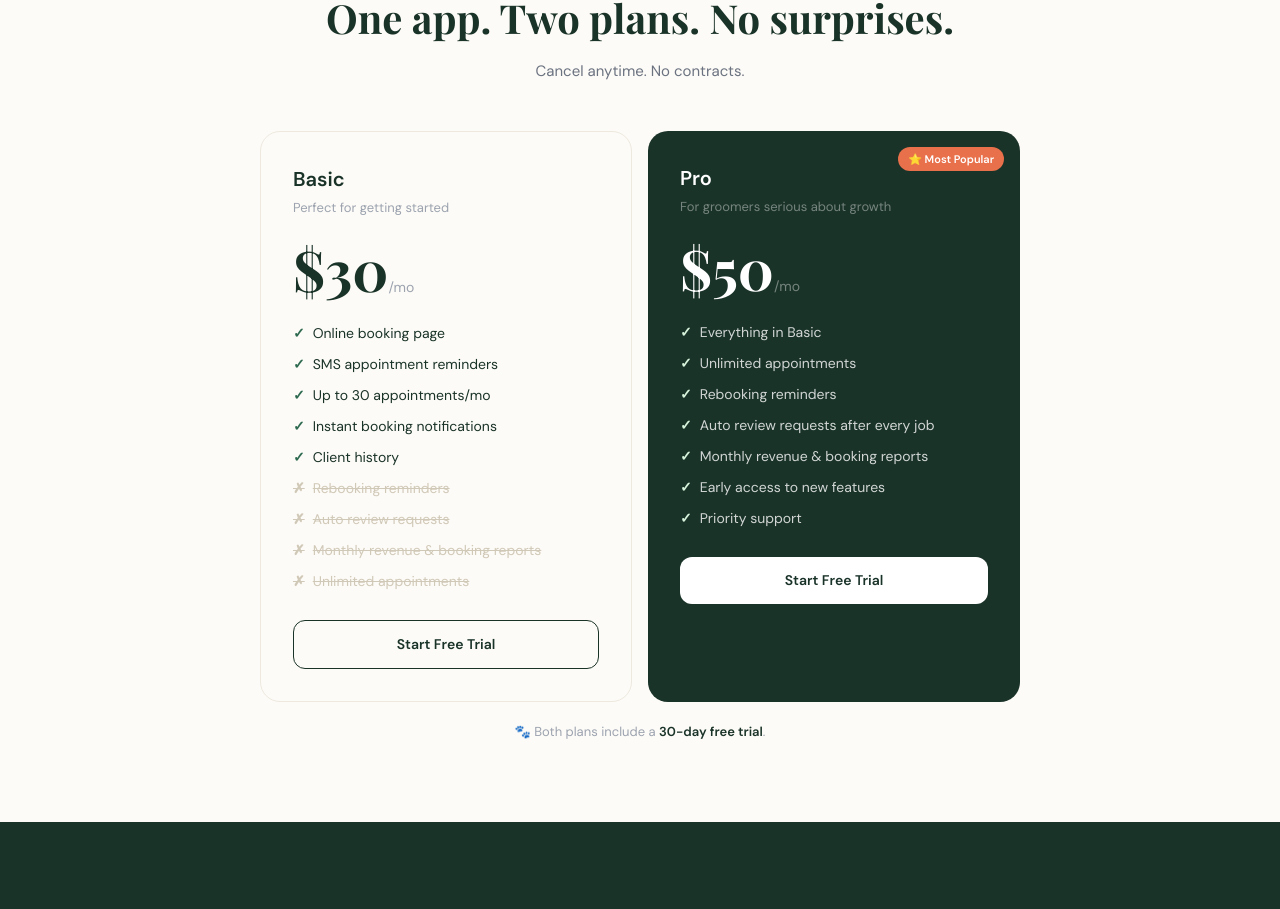
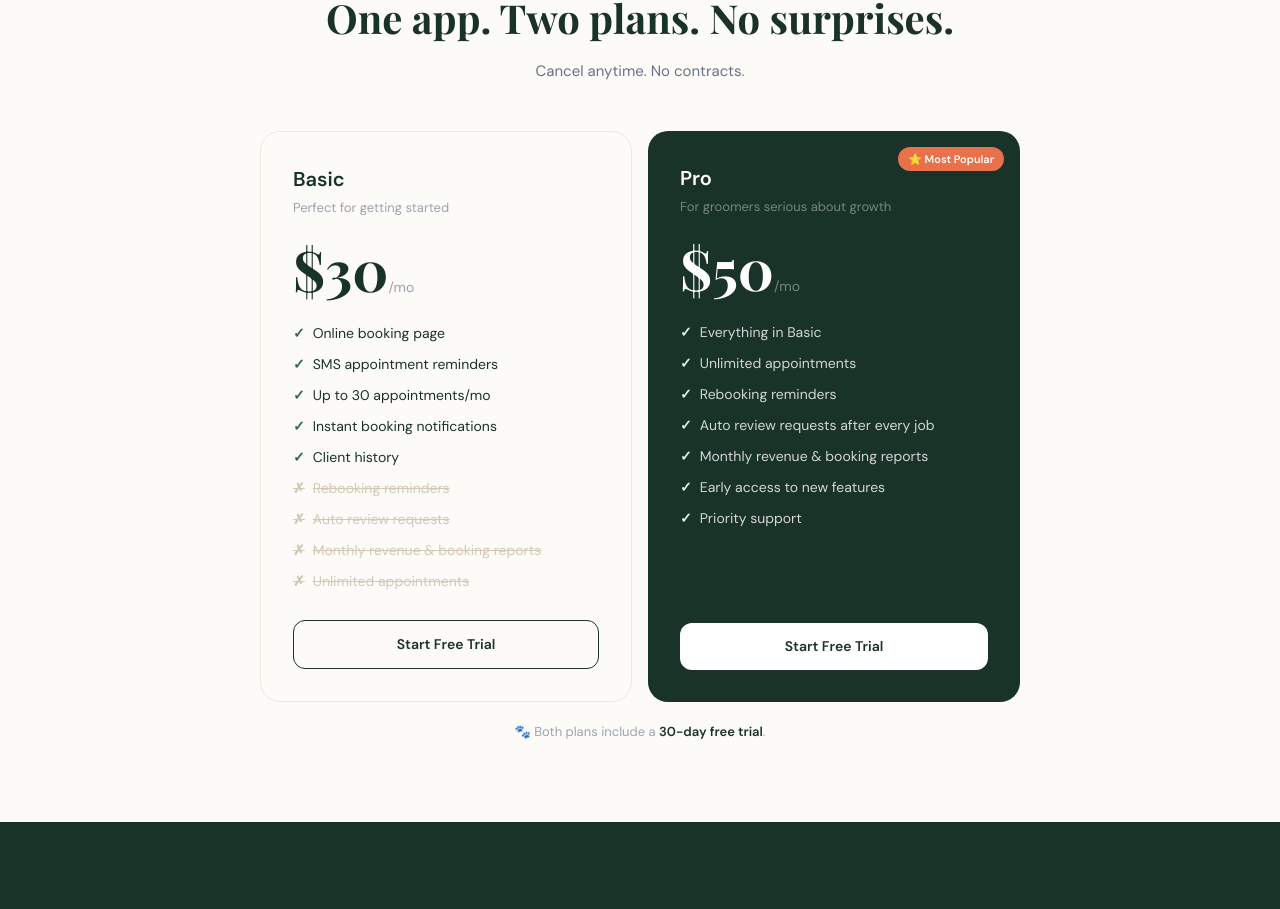
Before and after one commit to Kamdrin1/PawBooking, a Next.js app: page / in a window 1280 px wide. Shown: the part 3632-4541 px from the top of the page. Built offline with nearby package versions, Linux system fonts and the light colour scheme; a web font is replaced by a local one.

Commit message:
fix: align pricing CTA buttons to bottom of both cards

```diff
--- a/src/app/page.tsx
+++ b/src/app/page.tsx
@@ -248,21 +248,21 @@ export default function Home() {
               <h2 className="playfair" style={{ fontSize: 'clamp(28px, 5vw, 40px)', fontWeight: 700, color: '#1A3329', marginBottom: '12px' }}>
                 One app. Two plans. No surprises.
               </h2>
-              {/* ✅ Removed "Starts at less than $1 a day." and "No credit card required to start." */}
               <p style={{ color: '#6B7280', fontSize: '15px' }}>Cancel anytime. No contracts.</p>
             </div>
-            <div style={{ display: 'grid', gridTemplateColumns: '1fr 1fr', gap: '16px' }}>
+
+            {/* ─── Cards — both flex column so buttons pin to bottom ─── */}
+            <div style={{ display: 'grid', gridTemplateColumns: '1fr 1fr', gap: '16px', alignItems: 'stretch' }}>
 
               {/* Basic */}
-              <div className="card" style={{ padding: '32px' }}>
+              <div className="card" style={{ padding: '32px', display: 'flex', flexDirection: 'column' }}>
                 <h3 style={{ fontWeight: 700, color: '#1A3329', fontSize: '20px', marginBottom: '4px' }}>Basic</h3>
                 <p style={{ color: '#9CA3AF', fontSize: '13px', marginBottom: '24px' }}>Perfect for getting started</p>
                 <div style={{ marginBottom: '24px' }}>
-                  {/* ✅ Updated from $29 to $30 */}
                   <span className="playfair price-large">$30</span>
                   <span style={{ color: '#9CA3AF', fontSize: '14px' }}>/mo</span>
                 </div>
-                <div style={{ display: 'flex', flexDirection: 'column', gap: '10px', marginBottom: '28px' }}>
+                <div style={{ display: 'flex', flexDirection: 'column', gap: '10px', marginBottom: '28px', flex: 1 }}>
                   {[
                     { text: 'Online booking page', included: true },
                     { text: 'SMS appointment reminders', included: true },
@@ -280,25 +280,24 @@ export default function Home() {
                     </div>
                   ))}
                 </div>
+                {/* Button pinned to bottom */}
                 <Link href="/signup?plan=basic" style={{ display: 'block', textAlign: 'center', padding: '13px', borderRadius: '12px', fontWeight: 600, fontSize: '14px', border: '1.5px solid #1A3329', color: '#1A3329', textDecoration: 'none', transition: 'all 0.15s' }}>
                   Start Free Trial
                 </Link>
               </div>
 
               {/* Pro */}
-              <div className="pro-card" style={{ padding: '32px', position: 'relative', overflow: 'hidden' }}>
-                {/* ✅ Most Popular badge */}
+              <div className="pro-card" style={{ padding: '32px', position: 'relative', overflow: 'hidden', display: 'flex', flexDirection: 'column' }}>
                 <div style={{ position: 'absolute', top: '16px', right: '16px', background: '#E8704A', color: 'white', fontSize: '11px', fontWeight: 700, padding: '4px 10px', borderRadius: '50px' }}>
                   ⭐ Most Popular
                 </div>
                 <h3 style={{ fontWeight: 700, color: 'white', fontSize: '20px', marginBottom: '4px' }}>Pro</h3>
                 <p style={{ color: 'rgba(255,255,255,0.4)', fontSize: '13px', marginBottom: '24px' }}>For groomers serious about growth</p>
                 <div style={{ marginBottom: '24px' }}>
-                  {/* ✅ Updated from $49 to $50 */}
                   <span className="playfair" style={{ fontSize: '56px', fontWeight: 700, color: 'white', lineHeight: 1 }}>$50</span>
                   <span style={{ color: 'rgba(255,255,255,0.4)', fontSize: '14px' }}>/mo</span>
                 </div>
-                <div style={{ display: 'flex', flexDirection: 'column', gap: '10px', marginBottom: '28px' }}>
+                <div style={{ display: 'flex', flexDirection: 'column', gap: '10px', marginBottom: '28px', flex: 1 }}>
                   {[
                     'Everything in Basic',
                     'Unlimited appointments',
@@ -314,14 +313,13 @@ export default function Home() {
                     </div>
                   ))}
                 </div>
-                {/* ✅ Working button instead of Coming Soon */}
+                {/* Button pinned to bottom */}
                 <button onClick={handleProSignup} className="pro-btn">
                   Start Free Trial
                 </button>
               </div>
             </div>
 
-            {/* ✅ Removed "No credit card required to start." */}
             <p style={{ textAlign: 'center', fontSize: '13px', color: '#9CA3AF', marginTop: '20px' }}>
               🐾 Both plans include a <strong style={{ color: '#1A3329' }}>30-day free trial</strong>.
             </p>
```
